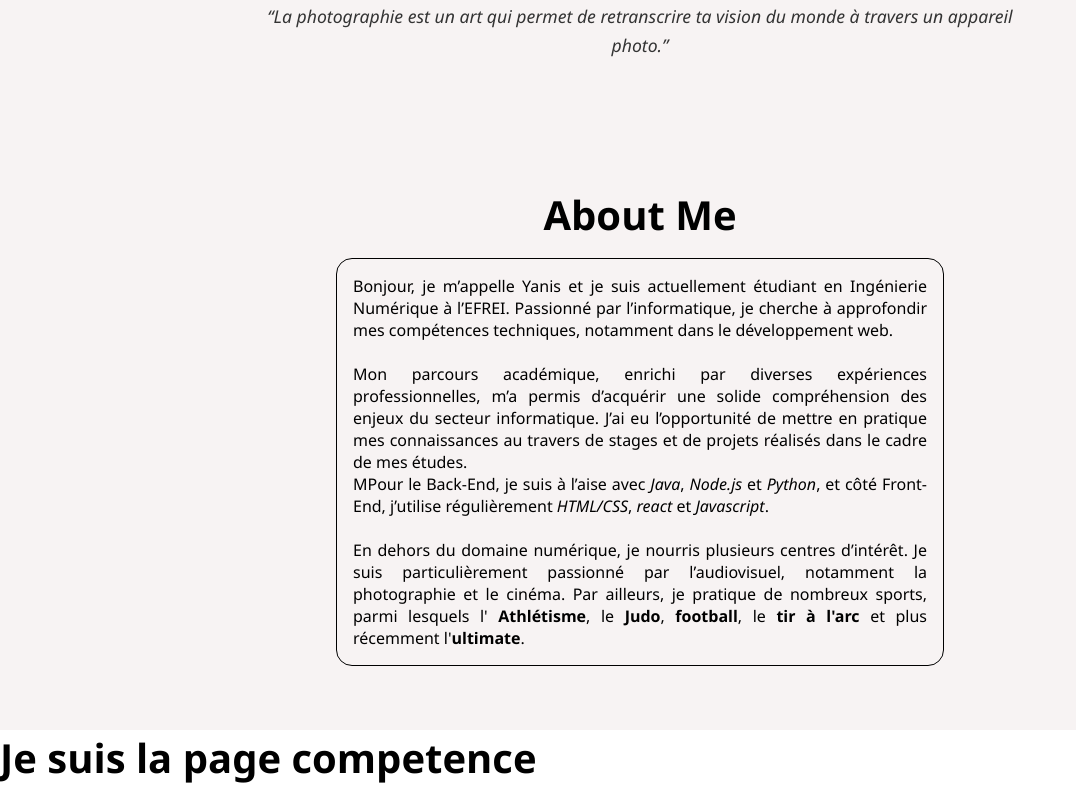
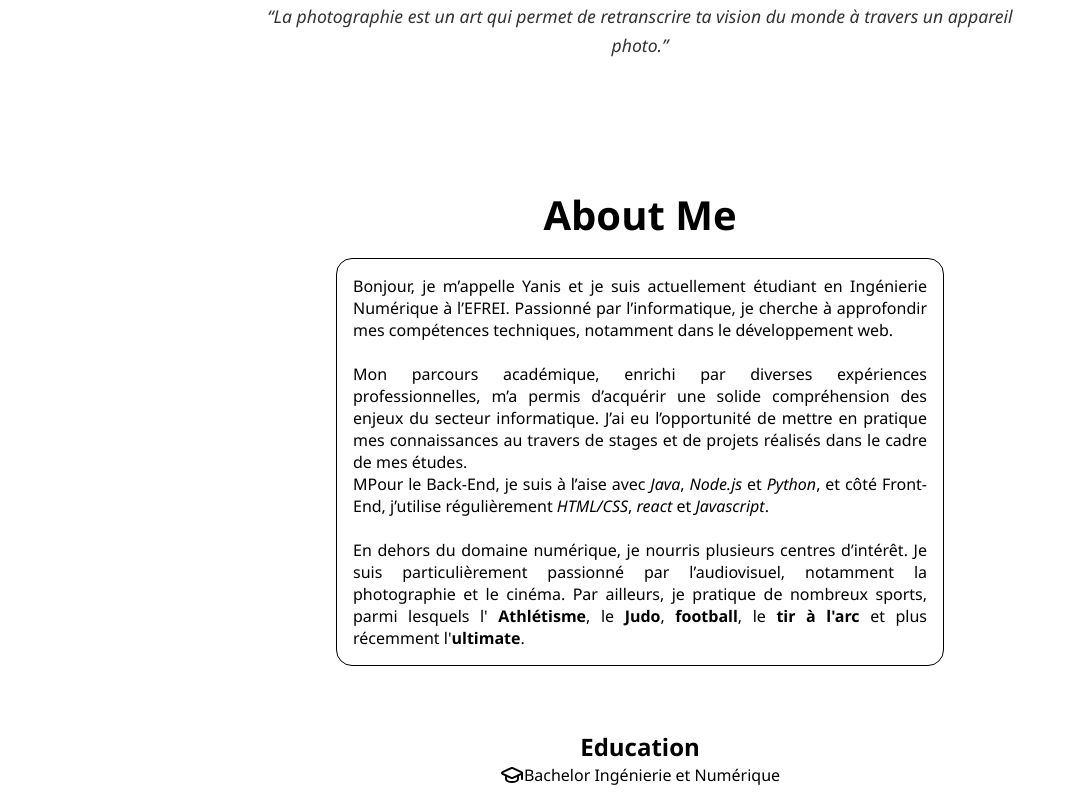
Before and after one commit to yanis-meziane/portefolio, a React (Create React App) app: page / in a window 1280 px wide. Shown: the part 600-1397 px from the top of the page, without its empty margins (0-1076 px from the left). Built offline with nearby package versions, Linux system fonts and the light colour scheme.

Commit message:
Apport de modification pour la partie Education

```diff
--- a/src/components/CSS/main.css
+++ b/src/components/CSS/main.css
@@ -13,7 +13,6 @@ html {
 
 /* SECTION PRINCIPALE */
 .section_main {
-  background-color: #f7f3f3;
   width: 100%;
   padding: 4rem 2rem;
   text-align: center;
@@ -74,7 +73,6 @@ h1 {
   text-align: center;
   border-radius: 2vh;
   text-align: justify;
-
 }
 
 
@@ -82,4 +80,28 @@ h1 {
   display: flex;
   justify-content: center;
   width: 100%;
+  flex-direction: column;
 }
+
+#education_class {
+  display: flex;
+  justify-content: center;
+  width: 100%;
+}
+
+#education {
+  display: flex;
+  flex-direction: row; /* ✅ Pour que "Education" soit au-dessus */
+  align-items: center;
+  justify-content: center;
+  width: 100%;
+}
+
+#education_text{
+  padding: 2vh;
+}
+
+h2{
+  display: flex;
+  justify-content: center;
+}
--- a/src/components/about.jsx
+++ b/src/components/about.jsx
@@ -1,4 +1,5 @@
 import "../components/CSS/main.css";
+import {GraduationCap} from "lucide-react"
 
 export const About = () => {
     return(
@@ -29,6 +30,17 @@ export const About = () => {
                 </div>
             </article>
 
-        </section>
+
+            <h2>Education</h2>
+                <article id="education">
+                    <GraduationCap></GraduationCap>
+                        <div className="education_text">
+                            <p>
+                                Bachelor Ingénierie et Numérique
+                            </p>
+                        </div>
+                </article>
+
+    </section>
     );
 };
```
